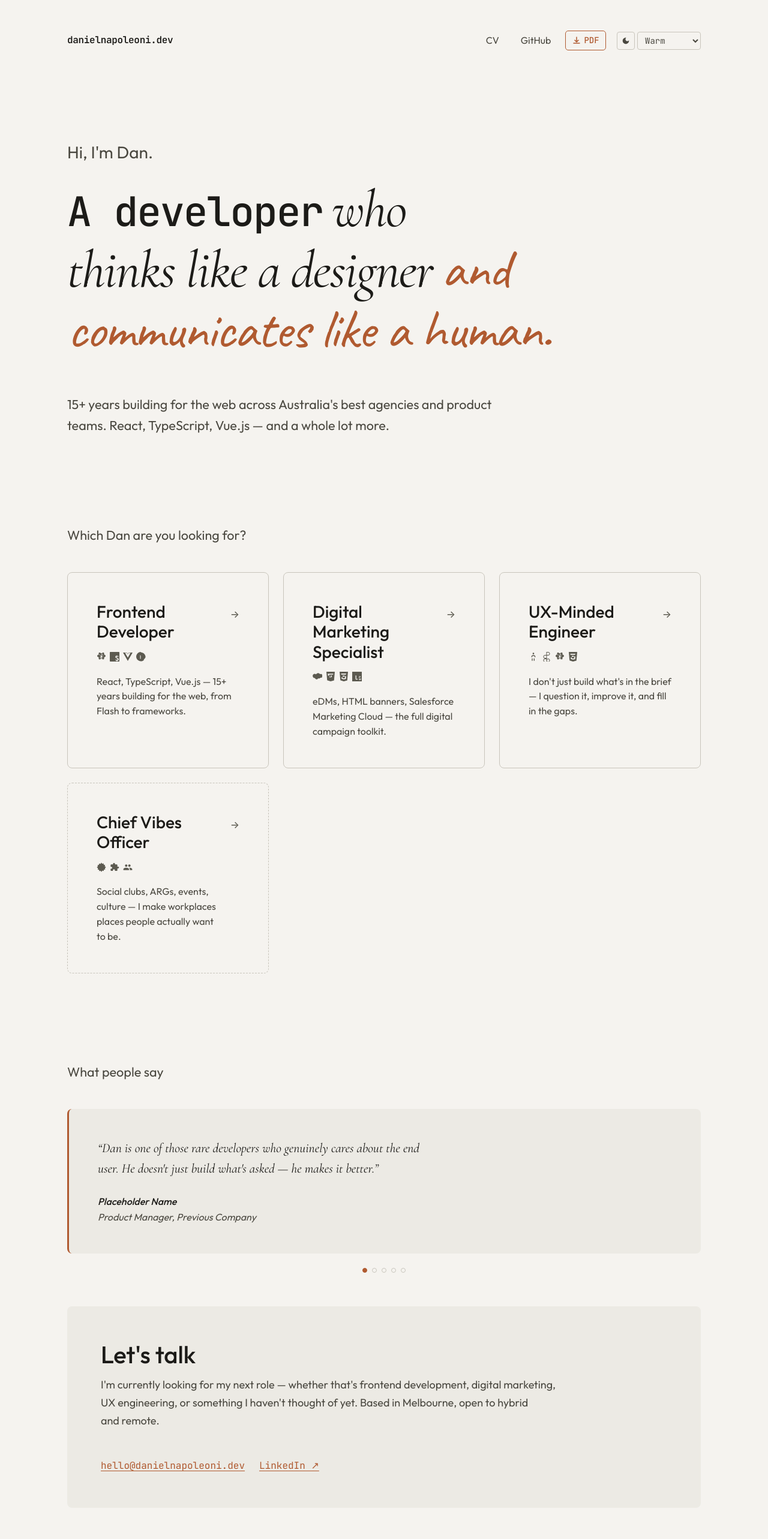
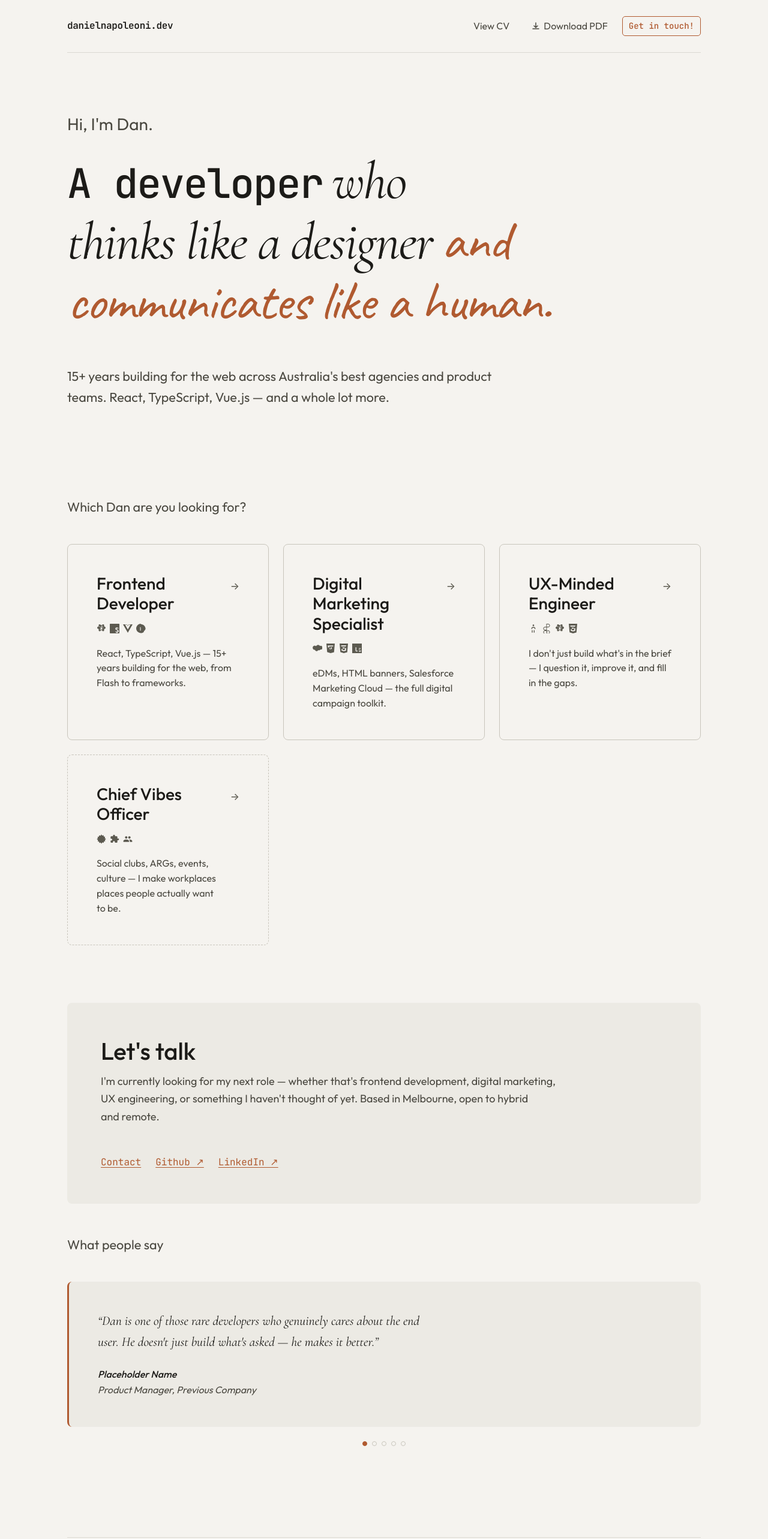
Before and after one commit to dnapoleoni/cv-portfolio-2026, a Next.js app: page / in a window 1280 px wide. Shown: the top 2566 px of the page at 60% size. Built offline with nearby package versions, Linux system fonts and the light colour scheme.

Commit message:
Robot css rename, sticky header, link & button reorg, contact link

```diff
--- a/app/globals.css
+++ b/app/globals.css
@@ -120,7 +120,204 @@ ul, ol { list-style: none; }
 
 .skip-link:focus { top: 0; color: var(--color-bg); }
 
-/* --- Layout --- */
+/* Visually hidden (screen readers only) */
+.sr-only {
+  position: absolute;
+  width: 1px;
+  height: 1px;
+  padding: 0;
+  margin: -1px;
+  overflow: hidden;
+  clip: rect(0, 0, 0, 0);
+  white-space: nowrap;
+  border-width: 0;
+}
+
+
+/* ===========================================
+   REUSABLE PRIMITIVES
+   Location-independent building blocks.
+   =========================================== */
+
+/* --- Nav Row: horizontal flex container for nav items --- */
+.nav-row {
+  display: flex;
+  gap: var(--space-sm);
+  align-items: center;
+  flex-wrap: wrap;
+}
+
+/* --- Nav Link: subtle text link for navigation --- */
+.nav-link {
+  display:flex;
+  align-items: center;
+  gap: 5px;
+  font-size: var(--text-sm);
+  color: var(--color-text-secondary);
+  text-decoration: none;
+  padding: var(--space-xs) var(--space-sm);
+  border-radius: 4px;
+  transition: color var(--duration-fast) var(--ease-out),
+              background var(--duration-fast) var(--ease-out);
+}
+
+.nav-link:hover {
+  color: var(--color-text);
+  background: var(--color-bg-hover);
+}
+
+.nav-link--active {
+  color: var(--color-text);
+  font-weight: 500;
+}
+
+/* --- Link Muted: secondary-colored text link (no underline) --- */
+.link-muted {
+  font-size: var(--text-sm);
+  color: var(--color-text-secondary);
+  text-decoration: none;
+  transition: color var(--duration-fast) var(--ease-out);
+}
+
+.link-muted:hover { color: var(--color-text); }
+
+/* --- Link Mono: monospace-styled link --- */
+.link-mono {
+  font-family: var(--font-mono);
+  font-size: var(--text-sm);
+}
+
+/* --- Link Group: horizontal set of links with consistent spacing --- */
+.link-group {
+  display: flex;
+  gap: var(--space-md);
+  flex-wrap: wrap;
+  align-items: center;
+}
+
+/* --- Btn Outline: bordered button-style link --- */
+.btn-outline {
+  display: inline-flex;
+  align-items: center;
+  gap: var(--space-sm);
+  padding: var(--space-sm) var(--space-md);
+  border: 1px solid var(--color-border);
+  border-radius: 6px;
+  text-decoration: none;
+  color: var(--color-text);
+  font-size: var(--text-sm);
+  transition: background var(--duration-fast) var(--ease-out),
+              border-color var(--duration-fast) var(--ease-out);
+}
+
+.btn-outline:hover {
+  background: var(--color-bg-elevated);
+  border-color: var(--color-text-tertiary);
+  color: var(--color-text);
+}
+
+/* --- Btn Accent: accent-colored bordered button-style link --- */
+.btn-accent {
+  display: inline-flex;
+  align-items: center;
+  gap: 4px;
+  font-size: var(--text-xs);
+  font-family: var(--font-mono);
+  color: var(--color-accent);
+  text-decoration: none;
+  padding: 4px 10px;
+  border: 1px solid var(--color-accent);
+  border-radius: 5px;
+  font-weight: 500;
+  transition: background var(--duration-fast) var(--ease-out),
+              color var(--duration-fast) var(--ease-out);
+}
+
+.btn-accent:hover {
+  background: var(--color-accent);
+  color: var(--color-bg);
+}
+
+.btn-accent--active {
+  pointer-events: none;
+  border: 1px solid var(--color-bg);
+  color: var(--color-accent);
+}
+
+/* --- Control Group: container for small icon buttons / selects --- */
+.control-group {
+  display: flex;
+  gap: 4px;
+  align-items: center;
+}
+
+/* --- Control Btn: small square icon button --- */
+.control-btn {
+  display: flex;
+  align-items: center;
+  justify-content: center;
+  width: 30px;
+  height: 30px;
+  border: 1px solid var(--color-border);
+  border-radius: 4px;
+  background: transparent;
+  color: var(--color-text-secondary);
+  cursor: pointer;
+  transition: border-color var(--duration-fast) var(--ease-out),
+              color var(--duration-fast) var(--ease-out),
+              background var(--duration-fast) var(--ease-out);
+}
+
+.control-btn:hover {
+  border-color: var(--color-text-tertiary);
+  color: var(--color-text);
+  background: var(--color-bg-hover);
+}
+
+/* --- Control Select: small inline dropdown --- */
+.control-select {
+  font-family: var(--font-mono);
+  font-size: var(--text-xs);
+  padding: 4px 12px;
+  border: 1px solid var(--color-border);
+  border-radius: 4px;
+  background: transparent;
+  color: var(--color-text-secondary);
+  cursor: pointer;
+  height: 30px;
+  transition: border-color var(--duration-fast) var(--ease-out);
+}
+
+.control-select:hover { border-color: var(--color-text-tertiary); }
+
+/* --- Back Link --- */
+.back-link {
+  display: inline-flex;
+  align-items: center;
+  gap: var(--space-xs);
+  font-size: var(--text-sm);
+  color: var(--color-text-secondary);
+  text-decoration: none;
+  margin-bottom: var(--space-lg);
+  transition: color var(--duration-fast) var(--ease-out);
+}
+
+.back-link:hover { color: var(--color-text); }
+
+/* --- Tech icon row --- */
+.tech-icon-row {
+  display: flex;
+  gap: 6px;
+  color: var(--color-text-tertiary);
+  align-items: center;
+}
+
+
+/* ===========================================
+   LAYOUT
+   Page-level structural elements.
+   =========================================== */
+
 .page-wrapper {
   width: 100%;
   max-width: var(--max-width);
@@ -128,9 +325,16 @@ ul, ol { list-style: none; }
   padding-inline: var(--space-lg);
 }
 
-/* --- Header --- */
+/* --- Site Header --- */
 .site-header {
-  padding-block: var(--space-lg);
+  /* sticky icky icky */
+  position: sticky;
+  top: 0;
+  z-index: 50;
+  background-color: var(--color-bg);
+  border-bottom: 1px solid var(--color-border-subtle);
+  /* original css */
+  padding-block: var(--space-md);
   display: flex;
   justify-content: space-between;
   align-items: center;
@@ -151,94 +355,31 @@ ul, ol { list-style: none; }
 a.site-wordmark:hover { color: var(--color-accent); }
 span.site-wordmark { cursor: default; }
 
-.header-nav {
+/* --- Site Footer --- */
+.site-footer {
+  padding-block: var(--space-xl);
+  border-top: 1px solid var(--color-border-subtle);
+  margin-top: var(--space-2xl);
+}
+
+.footer-content {
   display: flex;
-  gap: var(--space-sm);
+  justify-content: space-between;
   align-items: center;
   flex-wrap: wrap;
+  gap: var(--space-md);
 }
 
-.header-link {
+.footer-text {
   font-size: var(--text-sm);
   color: var(--color-text-secondary);
-  text-decoration: none;
-  padding: var(--space-xs) var(--space-sm);
-  border-radius: 4px;
-  transition: color var(--duration-fast) var(--ease-out),
-              background var(--duration-fast) var(--ease-out);
 }
 
-.header-link:hover {
-  color: var(--color-text);
-  background: var(--color-bg-hover);
-}
 
-.header-link--active { color: var(--color-text); font-weight: 500; }
-
-.header-download {
-  display: inline-flex;
-  align-items: center;
-  gap: 4px;
-  font-size: var(--text-xs);
-  font-family: var(--font-mono);
-  color: var(--color-accent);
-  text-decoration: none;
-  padding: 4px 10px;
-  border: 1px solid var(--color-accent);
-  border-radius: 5px;
-  font-weight: 500;
-  transition: background var(--duration-fast) var(--ease-out),
-              color var(--duration-fast) var(--ease-out);
-}
-
-.header-download:hover {
-  background: var(--color-accent);
-  color: var(--color-bg);
-}
-
-.header-controls {
-  display: flex;
-  gap: 4px;
-  align-items: center;
-  margin-left: var(--space-xs);
-}
-
-.header-control-btn {
-  display: flex;
-  align-items: center;
-  justify-content: center;
-  width: 30px;
-  height: 30px;
-  border: 1px solid var(--color-border);
-  border-radius: 4px;
-  background: transparent;
-  color: var(--color-text-secondary);
-  cursor: pointer;
-  transition: border-color var(--duration-fast) var(--ease-out),
-              color var(--duration-fast) var(--ease-out),
-              background var(--duration-fast) var(--ease-out);
-}
-
-.header-control-btn:hover {
-  border-color: var(--color-text-tertiary);
-  color: var(--color-text);
-  background: var(--color-bg-hover);
-}
-
-.header-theme-select {
-  font-family: var(--font-mono);
-  font-size: var(--text-xs);
-  padding: 4px 8px;
-  border: 1px solid var(--color-border);
-  border-radius: 4px;
-  background: transparent;
-  color: var(--color-text-secondary);
-  cursor: pointer;
-  height: 30px;
-  transition: border-color var(--duration-fast) var(--ease-out);
-}
-
-.header-theme-select:hover { border-color: var(--color-text-tertiary); }
+/* ===========================================
+   SECTIONS
+   Content sections that compose pages.
+   =========================================== */
 
 /* --- Hero --- */
 .hero {
@@ -314,7 +455,6 @@ span.site-wordmark { cursor: default; }
   gap: var(--space-md);
 }
 
-/* Equal height cards via grid stretch */
 .role-grid > li { display: flex; }
 
 .role-card {
@@ -382,14 +522,6 @@ span.site-wordmark { cursor: default; }
 
 .role-card--vibes { border-style: dashed; }
 .role-card--vibes:hover { border-style: solid; border-color: var(--color-accent); }
-
-/* Tech icon row */
-.tech-icon-row {
-  display: flex;
-  gap: 6px;
-  color: var(--color-text-tertiary);
-  align-items: center;
-}
 
 /* --- Testimonials --- */
 .testimonial-section {
@@ -481,17 +613,6 @@ span.site-wordmark { cursor: default; }
   margin-bottom: var(--space-lg);
 }
 
-.contact-links {
-  display: flex;
-  gap: var(--space-md);
-  flex-wrap: wrap;
-}
-
-.contact-link {
-  font-family: var(--font-mono);
-  font-size: var(--text-sm);
-}
-
 /* --- Role Page --- */
 .role-page {
   padding-block: var(--space-md) var(--space-2xl);
@@ -544,7 +665,7 @@ span.site-wordmark { cursor: default; }
   font-weight: 500;
 }
 
-/* Skills as tags */
+/* --- Skills as tags --- */
 .skill-tags {
   display: flex;
   flex-wrap: wrap;
@@ -561,7 +682,7 @@ span.site-wordmark { cursor: default; }
   color: var(--color-text-secondary);
 }
 
-/* Timeline */
+/* --- Timeline --- */
 .timeline {
   border-left: 1px solid var(--color-border);
   padding-left: var(--space-lg);
@@ -623,7 +744,7 @@ span.site-wordmark { cursor: default; }
   max-width: 55ch;
 }
 
-/* Cross-navigation */
+/* --- Cross-navigation --- */
 .cross-nav {
   margin-top: var(--space-xl);
   padding-top: var(--space-xl);
@@ -665,74 +786,11 @@ span.site-wordmark { cursor: default; }
 /* --- CV Page --- */
 .cv-page { padding-block: var(--space-md) var(--space-2xl); }
 
-.cv-download {
-  display: inline-flex;
-  align-items: center;
-  gap: var(--space-sm);
-  padding: var(--space-sm) var(--space-md);
-  border: 1px solid var(--color-border);
-  border-radius: 6px;
-  text-decoration: none;
-  color: var(--color-text);
-  font-size: var(--text-sm);
-  transition: background var(--duration-fast) var(--ease-out),
-              border-color var(--duration-fast) var(--ease-out);
-}
 
-.cv-download:hover {
-  background: var(--color-bg-elevated);
-  border-color: var(--color-text-tertiary);
-  color: var(--color-text);
-}
+/* ===========================================
+   ANIMATIONS
+   =========================================== */
 
-/* --- Back Link --- */
-.back-link {
-  display: inline-flex;
-  align-items: center;
-  gap: var(--space-xs);
-  font-size: var(--text-sm);
-  color: var(--color-text-secondary);
-  text-decoration: none;
-  margin-bottom: var(--space-lg);
-  transition: color var(--duration-fast) var(--ease-out);
-}
-
-.back-link:hover { color: var(--color-text); }
-
-/* --- Footer --- */
-.site-footer {
-  padding-block: var(--space-xl);
-  border-top: 1px solid var(--color-border-subtle);
-  margin-top: var(--space-2xl);
-}
-
-.footer-content {
-  display: flex;
-  justify-content: space-between;
-  align-items: center;
-  flex-wrap: wrap;
-  gap: var(--space-md);
-}
-
-.footer-text {
-  font-size: var(--text-sm);
-  color: var(--color-text-secondary);
-}
-
-.footer-links {
-  display: flex;
-  gap: var(--space-md);
-}
-
-.footer-links a {
-  font-size: var(--text-sm);
-  color: var(--color-text-secondary);
-  text-decoration: none;
-}
-
-.footer-links a:hover { color: var(--color-text); }
-
-/* --- Animations --- */
 @keyframes fadeUp {
   from { opacity: 0; transform: translateY(12px); }
   to { opacity: 1; transform: translateY(0); }
@@ -747,19 +805,27 @@ span.site-wordmark { cursor: default; }
   html { scroll-behavior: auto; }
 }
 
-/* --- Print --- */
+
+/* ===========================================
+   PRINT
+   =========================================== */
+
 @media print {
   .site-header, .role-nav, .testimonial-section, .cross-nav,
-  .contact-section, .header-controls, .header-download { display: none; }
+  .contact-section, .control-group, .btn-accent { display: none; }
   body { font-size: 11pt; color: #000; background: #fff; }
   .hero { min-height: auto; padding-block: 1rem; }
   .role-card { break-inside: avoid; }
 }
 
-/* --- Responsive --- */
+
+/* ===========================================
+   RESPONSIVE
+   =========================================== */
+
 @media (max-width: 640px) {
   .site-header { flex-direction: column; align-items: flex-start; gap: var(--space-sm); }
-  .header-nav { width: 100%; justify-content: flex-start; }
+  .site-header .nav-row { width: 100%; justify-content: flex-start; }
   .hero { min-height: auto; padding-block: var(--space-xl); }
   .hero-tagline { font-size: clamp(2rem, 1.5rem + 3vw, 3rem); }
   .role-grid { grid-template-columns: 1fr; }
--- a/app/not-found.tsx
+++ b/app/not-found.tsx
@@ -12,7 +12,7 @@ export default function NotFound() {
         and not find it. Let's get you back on track.
       </p>
       <div style={{ marginTop: 'var(--space-lg)' }}>
-        <Link href="/" className="cv-download">
+        <Link href="/" className="btn-outline">
           ← Back to the start
         </Link>
       </div>
--- a/app/page.tsx
+++ b/app/page.tsx
@@ -11,8 +11,8 @@ export default function Home() {
     <>
       <Hero />
       <RoleGrid />
+      <ContactSection />
       <TestimonialCarousel testimonials={testimonials} />
-      <ContactSection />
     </>
   )
 }
--- a/app/role/[slug]/page.tsx
+++ b/app/role/[slug]/page.tsx
@@ -41,7 +41,13 @@ export default function RolePage({ params }: { params: { slug: string } }) {
           <TechIconRow icons={role.icons} size={22} />
         </h1>
         <p className="role-page-subtitle">{role.subtitle}</p>
+         <div style={{ marginTop: 'var(--space-md)' }}>
+          <a href={`/Dan-Napoleoni-CV-${role.slug}.pdf`} download className="btn-outline">
+            <span aria-hidden="true">↓</span> Download CV - { role.title } (PDF)
+          </a>
+        </div>
       </header>
+
 
       {/* Intro */}
       <section className="role-section">
--- a/components/ContactSection.tsx
+++ b/components/ContactSection.tsx
@@ -15,23 +15,32 @@ export function ContactSection({
     <section className="contact-section" aria-labelledby="contact-heading">
       <h2 id="contact-heading">{heading}</h2>
       <p>{description}</p>
-      <div className="contact-links">
-        <a href="mailto:hello@danielnapoleoni.dev" className="contact-link">
-          hello@danielnapoleoni.dev
+      <div className="link-group">
+        <Link className="link-mono" href='/contact'>
+          Contact
+        </Link>
+        {showCV && (
+          <Link href="/cv" className="link-mono">
+            View full CV
+          </Link>
+        )}
+
+        <a
+          href="https://github.com/dnapoleoni/cv-portfolio-2026"
+          target="_blank"
+          className='link-mono'
+          rel="noopener noreferrer"
+        >
+          Github ↗
         </a>
         <a
           href="https://www.linkedin.com/in/daniel-napoleoni"
-          className="contact-link"
+          className="link-mono"
           target="_blank"
           rel="noopener noreferrer"
         >
           LinkedIn ↗
         </a>
-        {showCV && (
-          <Link href="/cv" className="contact-link">
-            View full CV →
-          </Link>
-        )}
       </div>
     </section>
   )
--- a/components/Header.tsx
+++ b/components/Header.tsx
@@ -2,12 +2,9 @@
 
 import { usePathname } from 'next/navigation'
 import Link from 'next/link'
-import { useTheme } from './ThemeProvider'
-import { themes } from '@/data/themes'
 
 export function Header() {
   const pathname = usePathname()
-  const { theme, mode, toggleMode, setThemeId } = useTheme()
   const isHome = pathname === '/'
 
   return (
@@ -22,60 +19,22 @@ export function Header() {
         </Link>
       )}
 
-      <nav className="header-nav" aria-label="Primary">
-        <Link href="/cv" className={`header-link${pathname === '/cv' ? ' header-link--active' : ''}`}>
-          CV
+      <nav className="nav-row" aria-label="CV links for online view and PDF download">
+        <Link href="/cv" className={`nav-link${pathname === '/cv' ? ' nav-link--active' : ''}`}>
+          View CV
         </Link>
-        <a
-          href="https://github.com/dnapoleoni/cv-portfolio-2026"
-          className="header-link"
-          target="_blank"
-          rel="noopener noreferrer"
-        >
-          GitHub
-        </a>
         <a
           href="/Dan-Napoleoni-CV.pdf"
           download
-          className="header-download"
-          aria-label="Download CV as PDF"
-          title="Download CV (PDF)"
+          className="nav-link"
+          title="Download PDF"
         >
           <svg width="16" height="16" viewBox="0 0 16 16" fill="none" stroke="currentColor" strokeWidth="1.5" aria-hidden="true">
             <path d="M8 2v8m0 0l-3-3m3 3l3-3M3 12h10" strokeLinecap="round" strokeLinejoin="round" />
           </svg>
-          <span>PDF</span>
+          <span>Download PDF</span>
         </a>
-
-        {/* Theme & Mode controls */}
-        <div className="header-controls">
-          <button
-            onClick={toggleMode}
-            className="header-control-btn"
-            aria-label={`Switch to ${mode === 'dark' ? 'light' : 'dark'} mode`}
-            title={`${mode === 'dark' ? 'Light' : 'Dark'} mode`}
-          >
-            {mode === 'dark' ? (
-              <svg width="14" height="14" viewBox="0 0 24 24" fill="currentColor" aria-hidden="true">
-                <path d="M12 7c-2.76 0-5 2.24-5 5s2.24 5 5 5 5-2.24 5-5-2.24-5-5-5zM2 13h2c.55 0 1-.45 1-1s-.45-1-1-1H2c-.55 0-1 .45-1 1s.45 1 1 1zm18 0h2c.55 0 1-.45 1-1s-.45-1-1-1h-2c-.55 0-1 .45-1 1s.45 1 1 1zM11 2v2c0 .55.45 1 1 1s1-.45 1-1V2c0-.55-.45-1-1-1s-1 .45-1 1zm0 18v2c0 .55.45 1 1 1s1-.45 1-1v-2c0-.55-.45-1-1-1s-1 .45-1 1zM5.99 4.58a.996.996 0 0 0-1.41 0 .996.996 0 0 0 0 1.41l1.06 1.06c.39.39 1.03.39 1.41 0s.39-1.03 0-1.41L5.99 4.58zm12.37 12.37a.996.996 0 0 0-1.41 0 .996.996 0 0 0 0 1.41l1.06 1.06c.39.39 1.03.39 1.41 0a.996.996 0 0 0 0-1.41l-1.06-1.06zm1.06-10.96a.996.996 0 0 0 0-1.41.996.996 0 0 0-1.41 0l-1.06 1.06c-.39.39-.39 1.03 0 1.41s1.03.39 1.41 0l1.06-1.06zM7.05 18.36a.996.996 0 0 0 0-1.41.996.996 0 0 0-1.41 0l-1.06 1.06c-.39.39-.39 1.03 0 1.41s1.03.39 1.41 0l1.06-1.06z" />
-              </svg>
-            ) : (
-              <svg width="14" height="14" viewBox="0 0 24 24" fill="currentColor" aria-hidden="true">
-                <path d="M12 3c-4.97 0-9 4.03-9 9s4.03 9 9 9 9-4.03 9-9c0-.46-.04-.92-.1-1.36-.98 1.37-2.58 2.26-4.4 2.26-2.98 0-5.4-2.42-5.4-5.4 0-1.82.89-3.42 2.26-4.4-.44-.06-.9-.1-1.36-.1z" />
-              </svg>
-            )}
-          </button>
-          <select
-            value={theme.id}
-            onChange={(e) => setThemeId(e.target.value)}
-            className="header-theme-select"
-            aria-label="Choose color theme"
-          >
-            {themes.map(t => (
-              <option key={t.id} value={t.id}>{t.name}</option>
-            ))}
-          </select>
-        </div>
+        <Link href="/contact" className={`btn-accent${pathname === '/contact' ? ' btn-accent--active' : ''}`}>Get in touch!</Link>
       </nav>
     </header>
   )
```
Also changed, not shown: app/cv/page.tsx (+6 -2 lines), components/Footer.tsx (+31 -14 lines).
